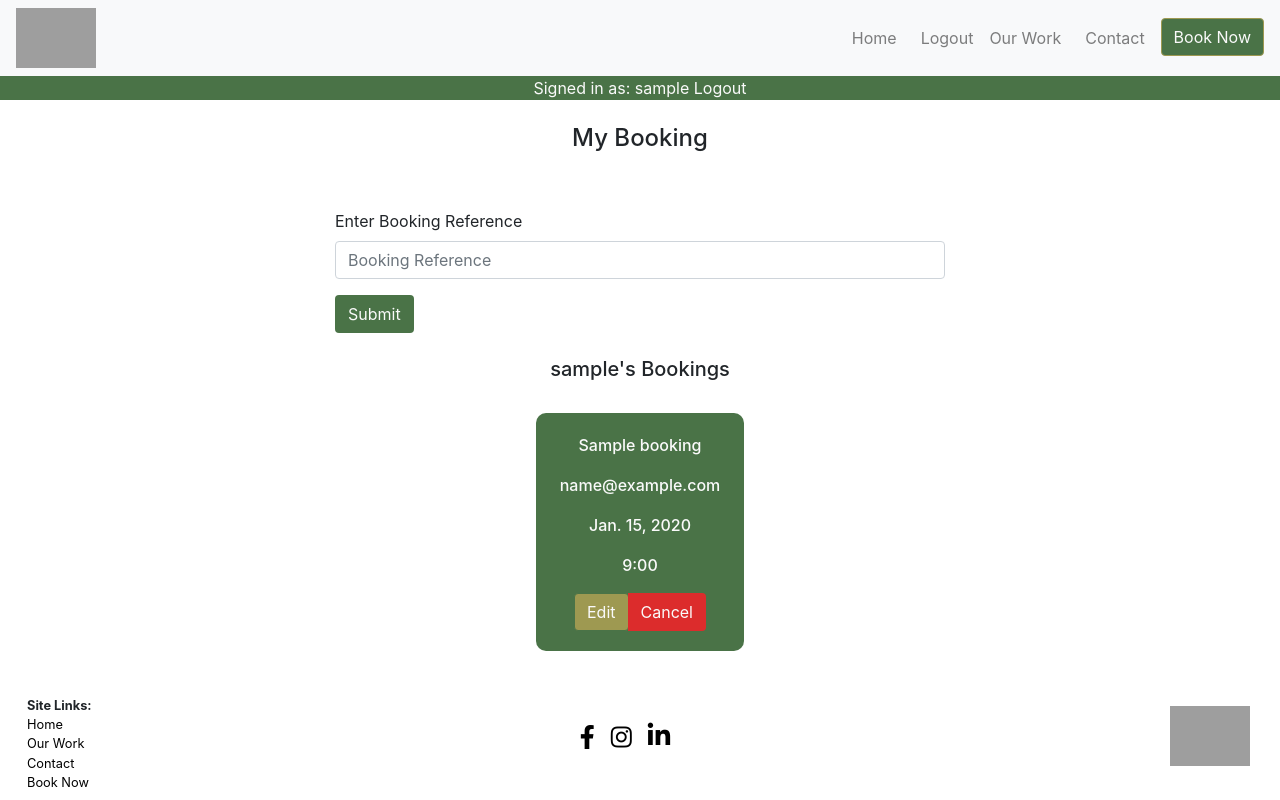
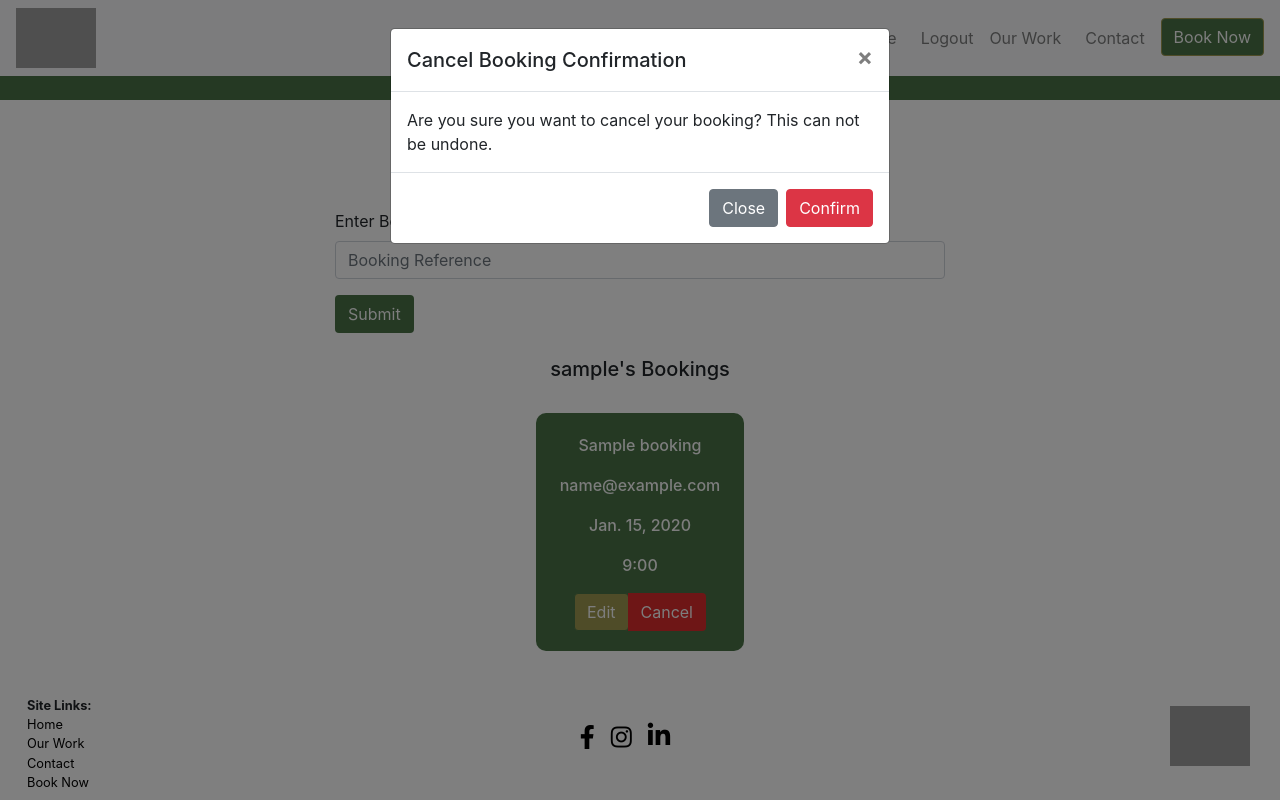
Before and after one commit to Code-Institute-Submissions/JamieT966-project-portfolio-4_SepResub, a Django app: page /booking/my-booking/ in a window 1280 px wide, after a click on "Cancel". Run offline with Django 3.2, Linux system fonts and the light colour scheme; a user stored in the database is signed in; tables that the repository leaves empty hold one stand-in row (values such as "Sample post"); grey boxes are pictures that could not be loaded.

Commit message:
fixed edit button for logged in users

```diff
--- a/booking/views.py
+++ b/booking/views.py
@@ -66,19 +66,19 @@ def MyBooking(request):
     Sends an error alert if incorrect booking reference is entered.
     """
     bookings = Booking.objects.filter(email=request.user.email)
-    reference_match = None
+    reference_matches = None
     if 'book_ref' in request.GET:
         book_ref = request.GET['book_ref']
-        reference_match = Booking.objects.filter(
+        reference_matches = Booking.objects.filter(
             booking_id__icontains=book_ref)
-        if not reference_match:
+        if not reference_matches:
             messages.error(
                 request,
                 'This is not a recognised booking'
                 ' reference, please try again.')
             return render(request, 'my_booking.html',{'bookings': bookings})
     return render(
-        request, 'my_booking.html', {'reference_match': reference_match,
+        request, 'my_booking.html', {'reference_matches': reference_matches,
                                      'bookings': bookings})
 
 
--- a/templates/my_booking.html
+++ b/templates/my_booking.html
@@ -22,7 +22,7 @@
 </form>
 
 <!-- If booking reference is found, display will render with edit and delete options -->
-{% for reference_match in reference_match %}
+{% for reference_match in reference_matches %}
 
 <div class="container-fluid text-center pt-4 my-booking-box">
     <div class="col-md-4 cold-sm-4 col-xl-2 mx-auto my-booking-body">
@@ -82,8 +82,9 @@
             <p>{{ booking.date_choice }}</p>
             <p>{{ booking.time_choice }}</p>
         </div>
+
         <div class="btn-group" role="group" aria-label="Edit and delete buttons for bookings">
-            <a class="text-decoration-none" href="{% url 'edit_booking' reference_match.id %}"><button type="button" class="btn edit-btns">Edit</button></a>
+            <a class="text-decoration-none" href="{% url 'edit_booking' booking.id %}"><button type="button" class="btn edit-btns">Edit</button></a>
 
             <button type="button" class="btn cancel-btns" data-toggle="modal" data-target="#delete-modal">
                 Cancel
@@ -95,4 +96,25 @@
 {% endfor %}
 {% endif %}
 
+<!-- Bootstrap modal for confirmation of delete  -->
+<div class="modal fade" id="delete-modal" tabindex="-1" aria-labelledby="exampleModalLabel" aria-hidden="true">
+    <div class="modal-dialog">
+        <div class="modal-content">
+            <div class="modal-header">
+                <h5 class="modal-title" id="exampleModalLabel">Cancel Booking Confirmation</h5>
+                <button type="button" class="close" data-dismiss="modal" aria-label="Close">
+                    <span aria-hidden="true">&times;</span>
+                </button>
+            </div>
+            <div class="modal-body">
+                Are you sure you want to cancel your booking? This can not be undone.
+            </div>
+            <div class="modal-footer">
+                <button type="button" class="btn btn-secondary" data-dismiss="modal">Close</button>
+                <a class="text-decoration-none" href="{% url 'delete_booking' booking.id %}"><button type="button" class="btn btn-danger">Confirm</button></a>
+            </div>
+        </div>
+    </div>
+</div>
+
 {% endblock %}
```
